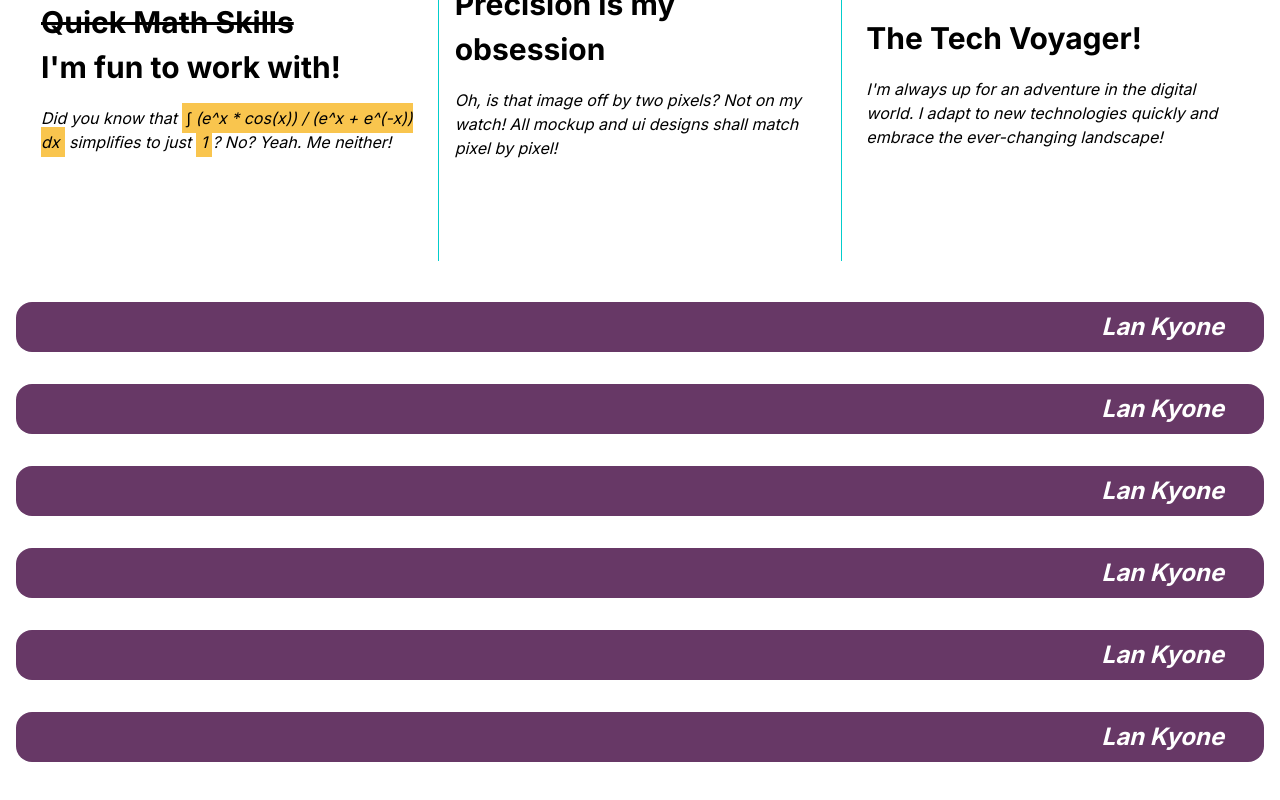
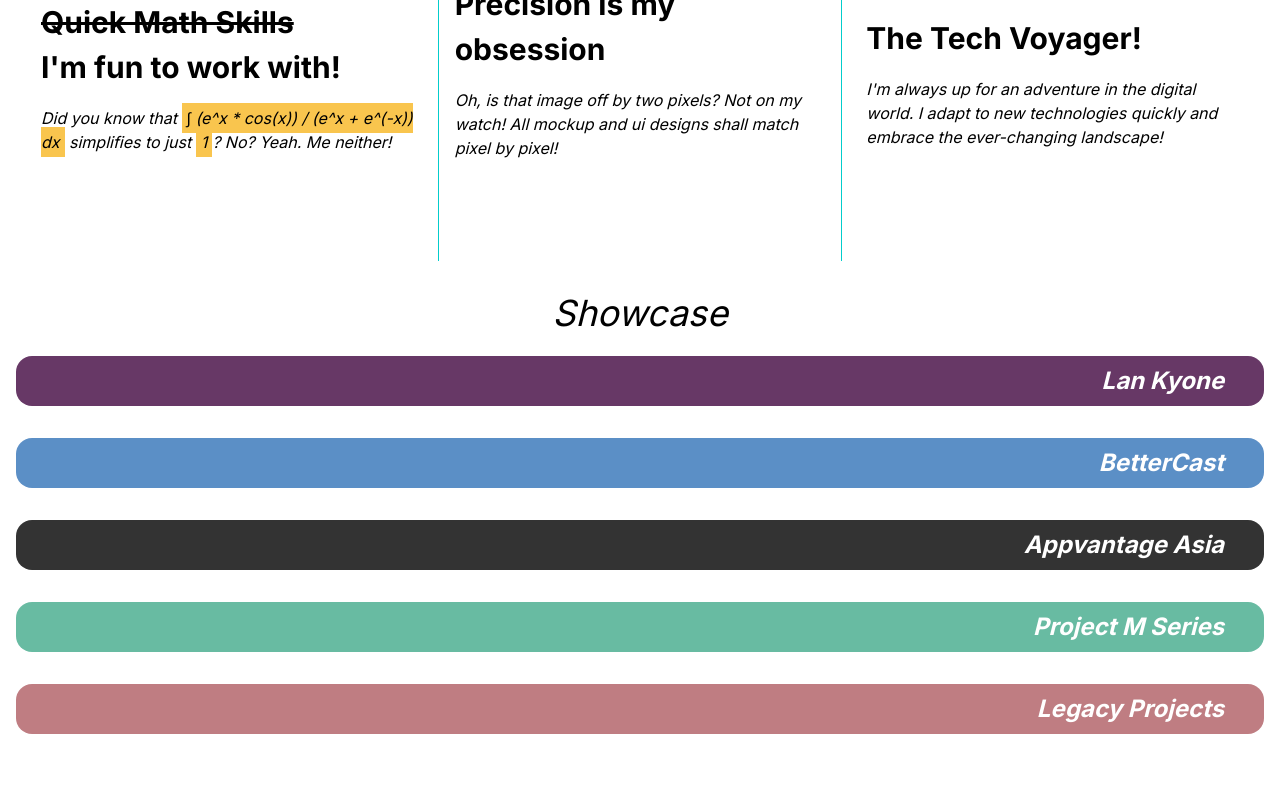
Before and after one commit to NeonNature/portfolio-2023, a Next.js app: page / in a window 1280 px wide. Shown: the part 2124-2924 px from the top of the page. Built offline with nearby package versions, Linux system fonts and the light colour scheme.

Commit message:
feat: categorize showcases

```diff
--- a/app/components/ProjectCard.tsx
+++ b/app/components/ProjectCard.tsx
@@ -1,6 +1,6 @@
 'use client'
 import './../styles/projects.css'
-import { useMemo, useState } from 'react'
+import { ReactNode, useMemo, useState } from 'react'
 import Image from 'next/image'
 import math from '../../public/math.gif'
 
@@ -9,9 +9,18 @@ interface CardProps {
   active: number
   setActive: (arg: number) => void
   className: string
+  name: string
+  children: ReactNode
 }
 
-const Card = ({ trigger, active, setActive, className }: CardProps) => {
+const Card = ({
+  trigger,
+  active,
+  setActive,
+  className,
+  name,
+  children,
+}: CardProps) => {
   const classHelper = useMemo(() => {
     if (active === trigger) return 'expand'
     else return ''
@@ -22,14 +31,8 @@ const Card = ({ trigger, active, setActive, className }: CardProps) => {
       className={`project-card ${classHelper} ${className}`}
       onClick={() => setActive(trigger)}
     >
-      <div className="project-title">Lan Kyone</div>
-      <div className="project-content">
-        <Image
-          className="action-icon"
-          src={math}
-          alt="Animated icon of math symbols popping out of a book"
-        />
-      </div>
+      <div className="project-title">{name}</div>
+      <div className="project-content">{children}</div>
     </div>
   )
 }
@@ -43,38 +46,80 @@ export default function ProjectCard() {
         trigger={1}
         active={active}
         setActive={setActive}
-        className="project-bg-1"
+        className="project-bg-lankyone"
+        name="Lan Kyone"
+      >
+        <Image
+          className="action-icon"
+          src={math}
+          alt="Animated icon of math symbols popping out of a book"
         />
+      </Card>
       <Card
         trigger={2}
         active={active}
         setActive={setActive}
-        className="project-bg-1"
+        className="project-bg-bettercast"
+        name="BetterCast"
+      >
+        <Image
+          className="action-icon"
+          src={math}
+          alt="Animated icon of math symbols popping out of a book"
         />
+      </Card>
       <Card
         trigger={3}
         active={active}
         setActive={setActive}
-        className="project-bg-1"
+        name="Appvantage Asia"
+        className="project-bg-appvantageasia"
+      >
+        <Image
+          className="action-icon"
+          src={math}
+          alt="Animated icon of math symbols popping out of a book"
         />
+      </Card>
       <Card
         trigger={4}
         active={active}
         setActive={setActive}
-        className="project-bg-1"
+        name="Project M Series"
+        className="project-bg-m"
+      >
+        <Image
+          className="action-icon"
+          src={math}
+          alt="Animated icon of math symbols popping out of a book"
         />
+      </Card>
       <Card
         trigger={5}
         active={active}
         setActive={setActive}
-        className="project-bg-1"
+        name="Legacy Projects"
+        className="project-bg-legacy"
+      >
+        <Image
+          className="action-icon"
+          src={math}
+          alt="Animated icon of math symbols popping out of a book"
         />
+      </Card>
       <Card
         trigger={6}
         active={active}
         setActive={setActive}
+        name="BetterCast"
         className="project-bg-1"
+      >
+        <Image
+          className="action-icon"
+          src={math}
+          alt="Animated icon of math symbols popping out of a book"
         />
+      </Card>
     </div>
   )
 }
--- a/app/page.tsx
+++ b/app/page.tsx
@@ -55,6 +55,7 @@ export default function Home() {
         <Actions />
       </div>
       <div className="content-four">
+        <h1 className="section-project-title">Showcase</h1>
         <div>
           <ProjectCard />
         </div>
--- a/app/styles/projects.css
+++ b/app/styles/projects.css
@@ -7,6 +7,12 @@
   overflow: hidden;
   width: 100%;
   transition: all 0.5s ease;
+
+  background-size: 20px 20px;
+  opacity: 0.8;
+  background-position:
+    0 0,
+    10px 10px;
 }
 
 .project-content {
@@ -30,13 +36,32 @@
   max-height: 1000px;
 }
 
-.project-bg-1 {
-  background-color: #410740;
-  opacity: 0.8;
+.project-bg-lankyone {
+  background-color: var(--showcase-lankyone);
   background-image: radial-gradient(#e5e5f7 0.5px, transparent 0.5px),
-    radial-gradient(#e5e5f7 0.5px, #410740 0.5px);
-  background-size: 20px 20px;
-  background-position:
-    0 0,
-    10px 10px;
+    radial-gradient(#e5e5f7 0.5px, var(--showcase-lankyone) 0.5px);
 }
+
+.project-bg-bettercast {
+  background-color: var(--showcase-bettercast);
+  background-image: radial-gradient(#e5e5f7 0.5px, transparent 0.5px),
+    radial-gradient(#e5e5f7 0.5px, var(--showcase-bettercast) 0.5px);
+}
+
+.project-bg-appvantageasia {
+  background-color: var(--showcase-appvantageasia);
+  background-image: radial-gradient(#e5e5f7 0.5px, transparent 0.5px),
+    radial-gradient(#e5e5f7 0.5px, var(--showcase-appvantageasia) 0.5px);
+}
+
+.project-bg-m {
+  background-color: var(--showcase-m);
+  background-image: radial-gradient(#e5e5f7 0.5px, transparent 0.5px),
+    radial-gradient(#e5e5f7 0.5px, var(--showcase-m) 0.5px);
+}
+
+.project-bg-legacy {
+  background-color: var(--showcase-legacy);
+  background-image: radial-gradient(#e5e5f7 0.5px, transparent 0.5px),
+    radial-gradient(#e5e5f7 0.5px, var(--showcase-legacy) 0.5px);
+}
--- a/app/styles/styles.css
+++ b/app/styles/styles.css
@@ -1,4 +1,12 @@
 @import url(https://fonts.googleapis.com/css?family=Open+Sans:600);
+
+:root {
+  --showcase-lankyone: #410740;
+  --showcase-bettercast: #3373b8;
+  --showcase-appvantageasia: #000000;
+  --showcase-m: #43aa8b;
+  --showcase-legacy: #af5d63;
+}
 
 body {
   font-family: 'Open Sans', sans-serif;
@@ -139,3 +147,9 @@ body {
 .content-four {
   min-height: 100vh;
 }
+
+.section-project-title {
+  font-size: 36px;
+  font-style: italic;
+  text-align: center;
+}
```
Lines whose indentation alone changed are shown as unchanged.
